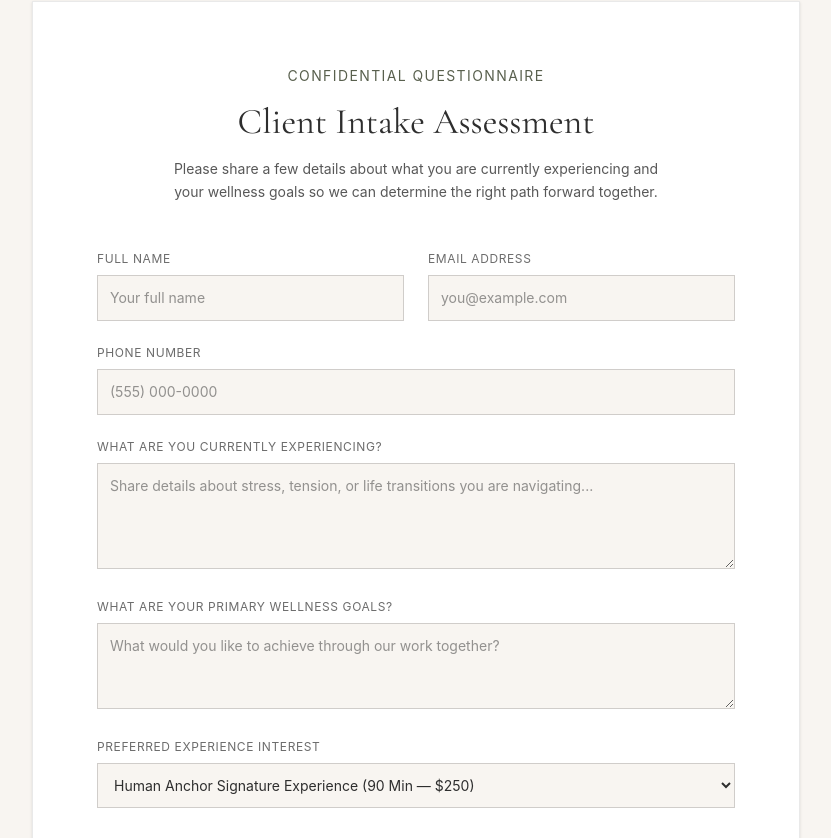
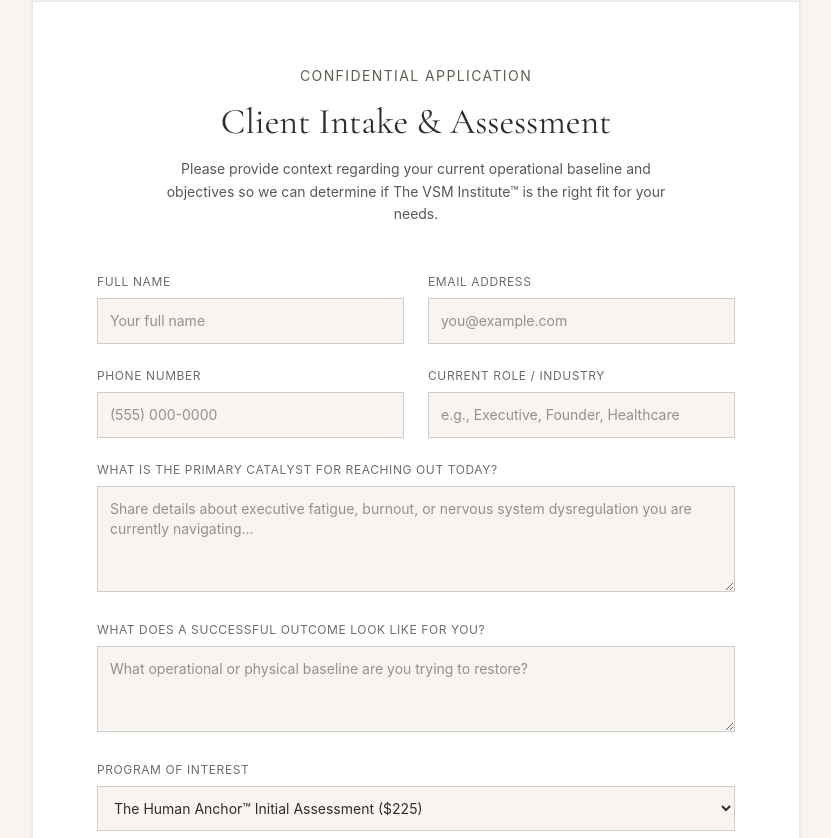
Before and after one commit to nycformassist/Human-Touch, a React (Vite) app: page / in a window 1280 px wide. Shown: the part 4042-4880 px from the top of the page, without its empty margins (224-1055 px from the left). Built offline with nearby package versions, Linux system fonts and the light colour scheme.

Commit message:
intake form updated

```diff
--- a/src/components/IntakeForm.tsx
+++ b/src/components/IntakeForm.tsx
@@ -6,9 +6,10 @@ export default function IntakeForm() {
     fullName: '',
     email: '',
     phone: '',
-    experience: '',
-    goals: '',
-    preferredExperience: 'Human Anchor Signature Experience'
+    role: '',
+    catalyst: '',
+    outcome: '',
+    programInterest: 'The Human Anchor™ Assessment'
   });
 
   const handleChange = (e: React.ChangeEvent<HTMLInputElement | HTMLTextAreaElement | HTMLSelectElement>) => {
@@ -43,19 +44,19 @@ export default function IntakeForm() {
       <div className="max-w-3xl mx-auto bg-white p-8 lg:p-16 border border-[#2E2E2E]/10 shadow-sm">
         <div className="text-center mb-12">
           <span className="text-sm tracking-widest text-[#59604E] uppercase mb-4 block font-sans">
-            Confidential Questionnaire
+            Confidential Application
           </span>
-          <h2 className="text-3xl lg:text-4xl mb-4 text-[#2E2E2E]">Client Intake Assessment</h2>
+          <h2 className="text-3xl lg:text-4xl mb-4 text-[#2E2E2E]">Client Intake & Assessment</h2>
           <p className="text-[#2E2E2E]/80 font-sans text-sm leading-relaxed max-w-lg mx-auto">
-            Please share a few details about what you are currently experiencing and your wellness goals so we can determine the right path forward together.
+            Please provide context regarding your current operational baseline and objectives so we can determine if The VSM Institute™ is the right fit for your needs.
           </p>
         </div>
 
         {submitted ? (
           <div className="text-center py-12 space-y-4">
-            <h3 className="text-2xl text-[#2E2E2E]">Thank You</h3>
+            <h3 className="text-2xl text-[#2E2E2E]">Application Received</h3>
             <p className="text-[#2E2E2E]/80 font-sans max-w-md mx-auto">
-              Your intake assessment has been received. Valentine Saint Martin will review your submission and reach out via email to schedule your complimentary video consultation.
+              Your confidential intake has been secured. Valentine Saint Martin will review your profile and reach out via email to schedule your preliminary clinical consultation.
             </p>
           </div>
         ) : (
@@ -87,6 +88,7 @@ export default function IntakeForm() {
               </div>
             </div>
 
+            <div className="grid sm:grid-cols-2 gap-6">
               <div>
                 <label className="block text-xs uppercase tracking-wider text-[#2E2E2E]/70 mb-2">Phone Number</label>
                 <input
@@ -99,44 +101,57 @@ export default function IntakeForm() {
                   placeholder="(555) 000-0000"
                 />
               </div>
+              <div>
+                <label className="block text-xs uppercase tracking-wider text-[#2E2E2E]/70 mb-2">Current Role / Industry</label>
+                <input
+                  type="text"
+                  name="role"
+                  required
+                  value={formData.role}
+                  onChange={handleChange}
+                  className="w-full bg-[#F8F5F1] border border-[#2E2E2E]/20 p-3 text-sm text-[#2E2E2E] focus:outline-none focus:border-[#B38A58]"
+                  placeholder="e.g., Executive, Founder, Healthcare"
+                />
+              </div>
+            </div>
 
             <div>
-              <label className="block text-xs uppercase tracking-wider text-[#2E2E2E]/70 mb-2">What are you currently experiencing?</label>
+              <label className="block text-xs uppercase tracking-wider text-[#2E2E2E]/70 mb-2">What is the primary catalyst for reaching out today?</label>
               <textarea
-                name="experience"
+                name="catalyst"
                 rows={4}
                 required
-                value={formData.experience}
+                value={formData.catalyst}
                 onChange={handleChange}
                 className="w-full bg-[#F8F5F1] border border-[#2E2E2E]/20 p-3 text-sm text-[#2E2E2E] focus:outline-none focus:border-[#B38A58]"
-                placeholder="Share details about stress, tension, or life transitions you are navigating..."
+                placeholder="Share details about executive fatigue, burnout, or nervous system dysregulation you are currently navigating..."
               />
             </div>
 
             <div>
-              <label className="block text-xs uppercase tracking-wider text-[#2E2E2E]/70 mb-2">What are your primary wellness goals?</label>
+              <label className="block text-xs uppercase tracking-wider text-[#2E2E2E]/70 mb-2">What does a successful outcome look like for you?</label>
               <textarea
-                name="goals"
+                name="outcome"
                 rows={3}
                 required
-                value={formData.goals}
+                value={formData.outcome}
                 onChange={handleChange}
                 className="w-full bg-[#F8F5F1] border border-[#2E2E2E]/20 p-3 text-sm text-[#2E2E2E] focus:outline-none focus:border-[#B38A58]"
-                placeholder="What would you like to achieve through our work together?"
+                placeholder="What operational or physical baseline are you trying to restore?"
               />
             </div>
 
             <div>
-              <label className="block text-xs uppercase tracking-wider text-[#2E2E2E]/70 mb-2">Preferred Experience Interest</label>
+              <label className="block text-xs uppercase tracking-wider text-[#2E2E2E]/70 mb-2">Program of Interest</label>
               <select
-                name="preferredExperience"
-                value={formData.preferredExperience}
+                name="programInterest"
+                value={formData.programInterest}
                 onChange={handleChange}
                 className="w-full bg-[#F8F5F1] border border-[#2E2E2E]/20 p-3 text-sm text-[#2E2E2E] focus:outline-none focus:border-[#B38A58]"
               >
-                <option value="Human Anchor Intro Experience">Human Anchor Intro Experience (60 Min — $175)</option>
-                <option value="Human Anchor Signature Experience">Human Anchor Signature Experience (90 Min — $250)</option>
-                <option value="The Deep Reset Experience">The Deep Reset Experience (2 Hours — $325)</option>
+                <option value="The Human Anchor™ Assessment">The Human Anchor™ Initial Assessment ($225)</option>
+                <option value="Executive Resilience Program">Executive Resilience Program (Multi-Week)</option>
+                <option value="Corporate Workshop">Corporate / Team Workshop Inquiry</option>
                 <option value="Unsure / Let's Discuss">Unsure / Let's Discuss during consultation</option>
               </select>
             </div>
@@ -146,7 +161,7 @@ export default function IntakeForm() {
                 type="submit"
                 className="w-full bg-[#2E2E2E] text-[#F8F5F1] py-4 text-sm font-sans tracking-wide hover:bg-[#B38A58] transition-colors duration-300"
               >
-                Submit Confidential Intake Assessment
+                Submit Secure Application
               </button>
               <p className="text-xs text-[#2E2E2E]/50 mt-4">
                 All submissions are strictly confidential and protected by professional privacy standards.
```
Lines whose indentation alone changed are shown as unchanged.
